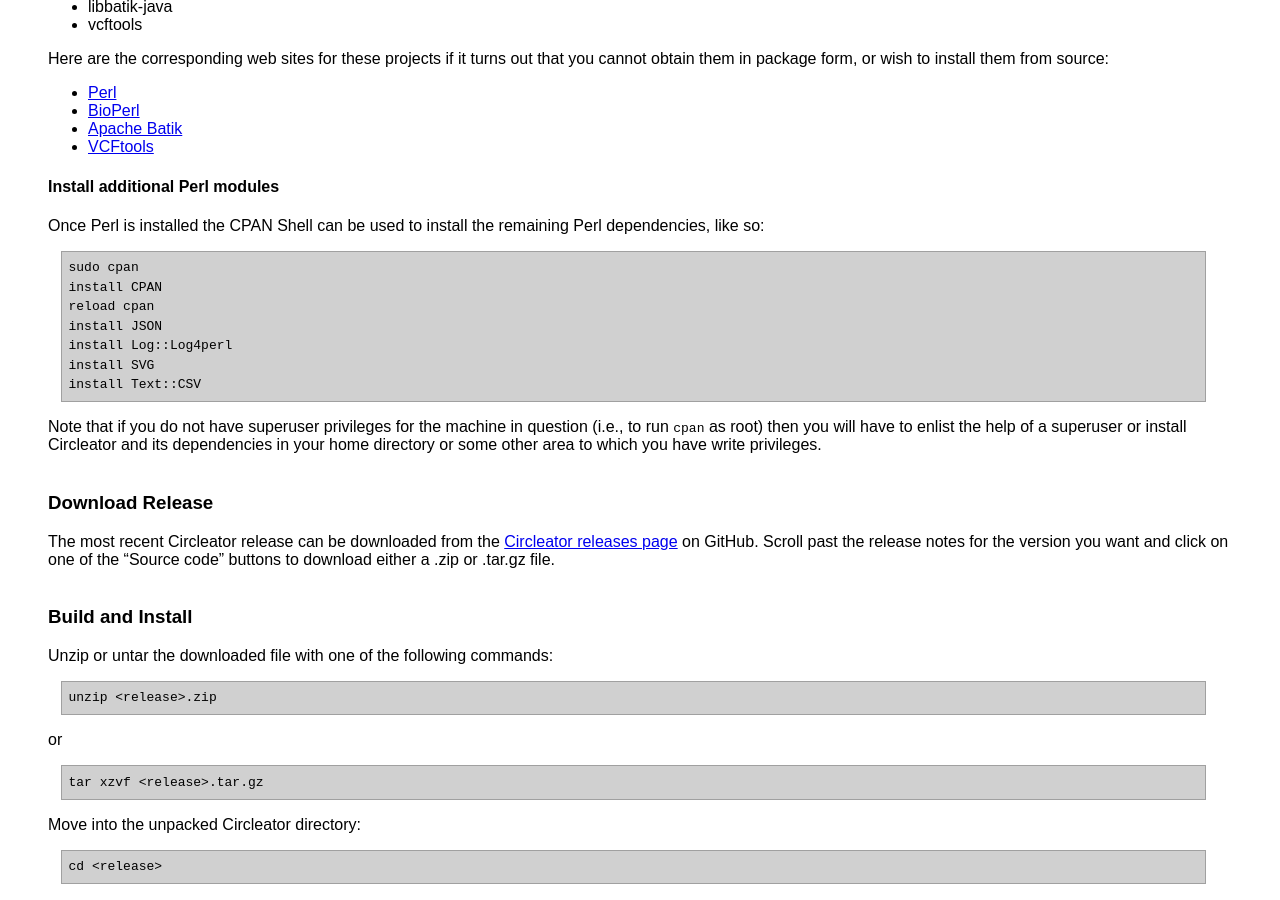
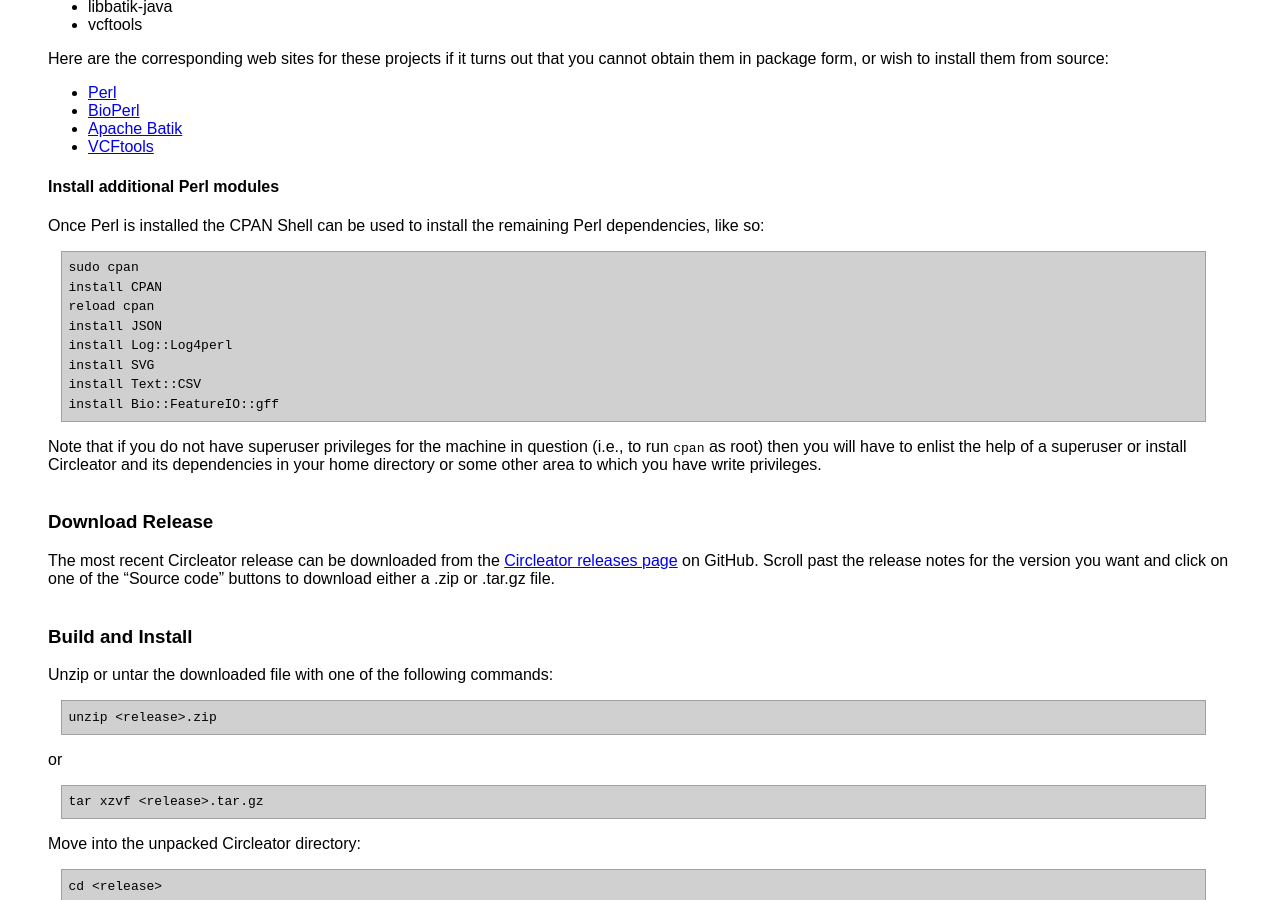
Before and after one commit to jonathancrabtree/Circleator, a Jekyll site: the page built from install.md, in a window 1280 px wide and 900 px high, scrolled down 540 px. Built offline with Jekyll 4.4.1, drawn with Linux system fonts in a browser that asks for light colours.

Commit message:
Add Bio::FeatureIO::gff to Perl dependencies

```diff
--- a/install.md
+++ b/install.md
@@ -62,6 +62,7 @@ remaining Perl dependencies, like so:
     install Log::Log4perl
     install SVG
     install Text::CSV
+    install Bio::FeatureIO::gff
 
 Note that if you do not have superuser privileges for the machine in
 question (i.e., to run `cpan` as root) then you will have to enlist
```
